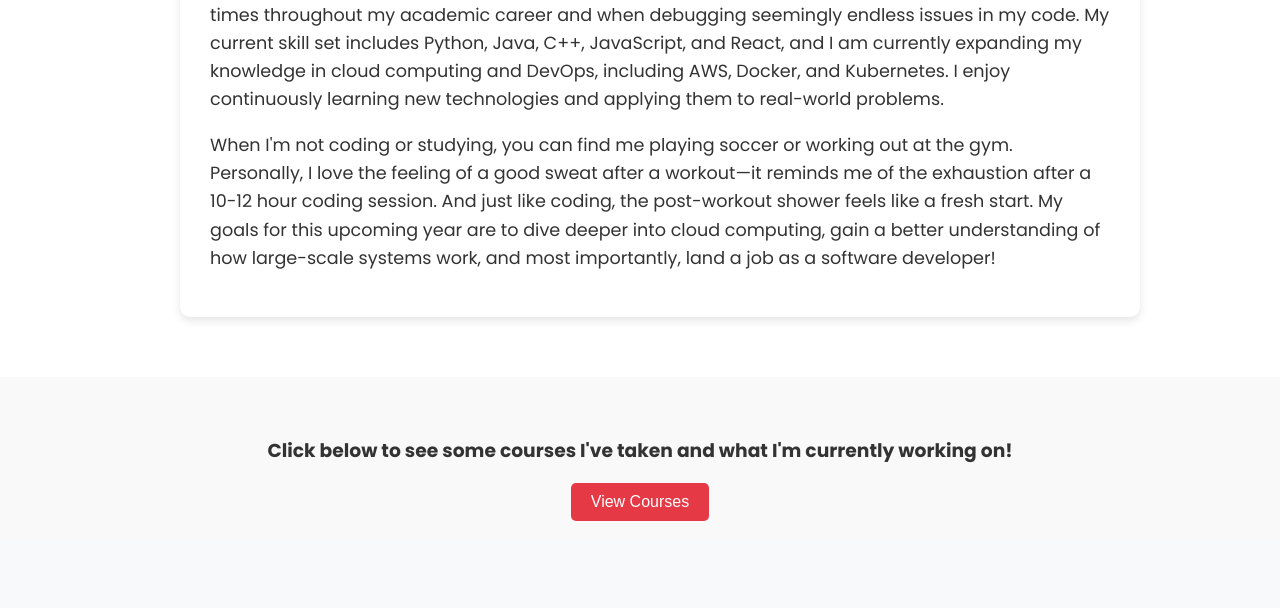
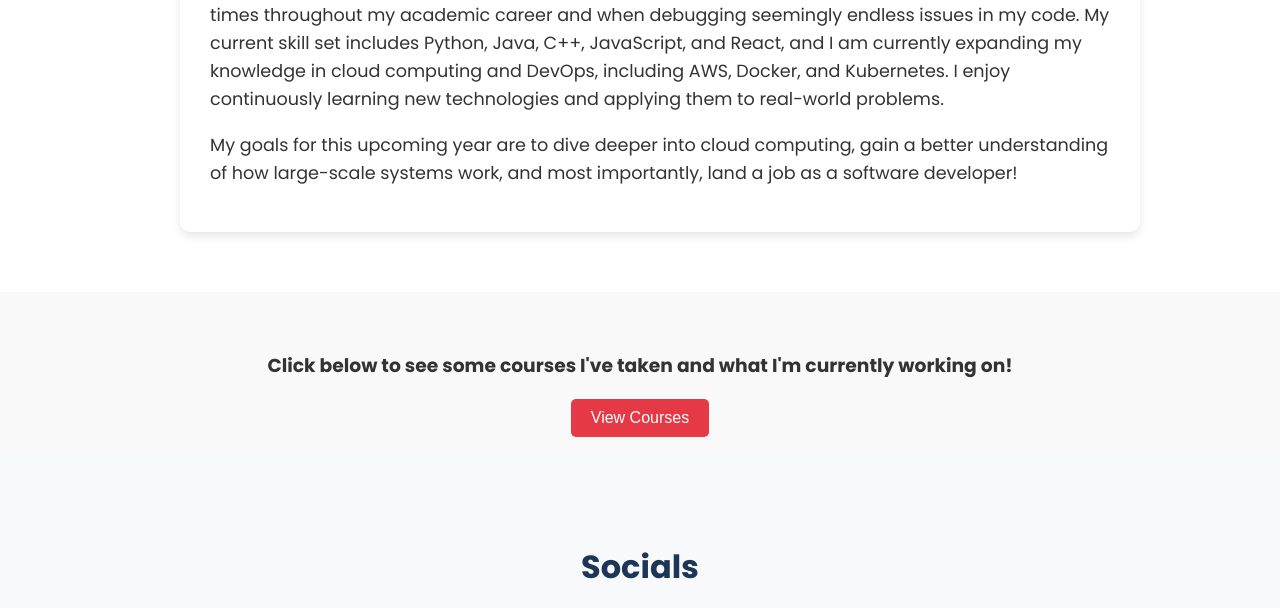
Before and after one commit to markruangrattham/Portfolio, a plain HTML site: page index.html in a window 1280 px wide. Shown: the part 3188-3796 px from the top of the page. Drawn offline with Linux system fonts and the light colour scheme.

Commit message:
Update index.html

```diff
--- a/index.html
+++ b/index.html
@@ -189,9 +189,7 @@ My current skill set includes Python, Java, C++, JavaScript, and React, and I am
             </p>
 
             <p>
-                When I'm not coding or studying, you can find me playing soccer or working out at the gym. Personally, I love the feeling of a good sweat after a workout—it reminds me of the exhaustion after a 10-12 hour coding session. And just like coding, the post-workout shower feels like a fresh start.
-
-My goals for this upcoming year are to dive deeper into cloud computing, gain a better understanding of how large-scale systems work, and most importantly, land a job as a software developer!
+        My goals for this upcoming year are to dive deeper into cloud computing, gain a better understanding of how large-scale systems work, and most importantly, land a job as a software developer!
             </p>
         </div>
     </section>
```
